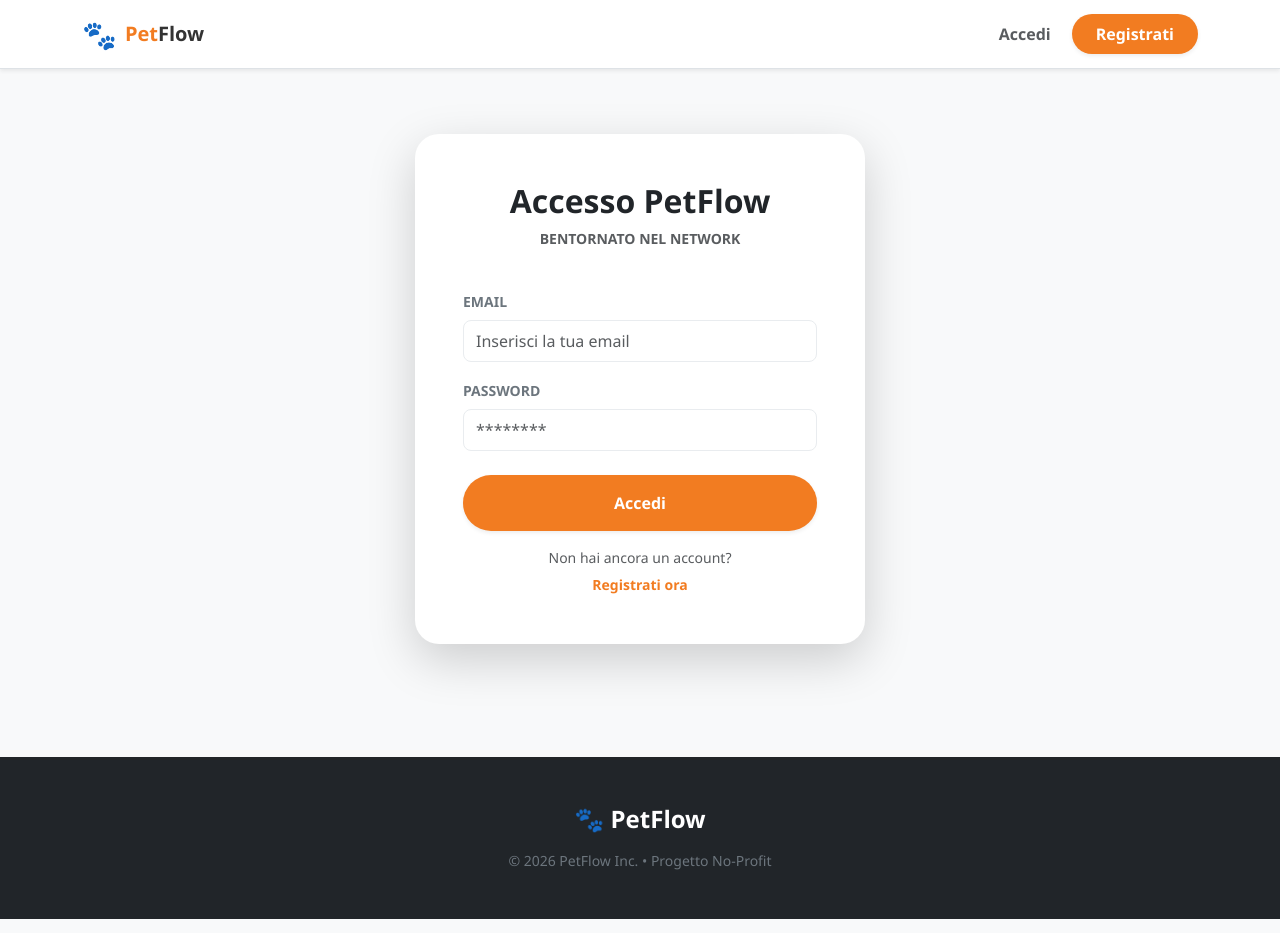
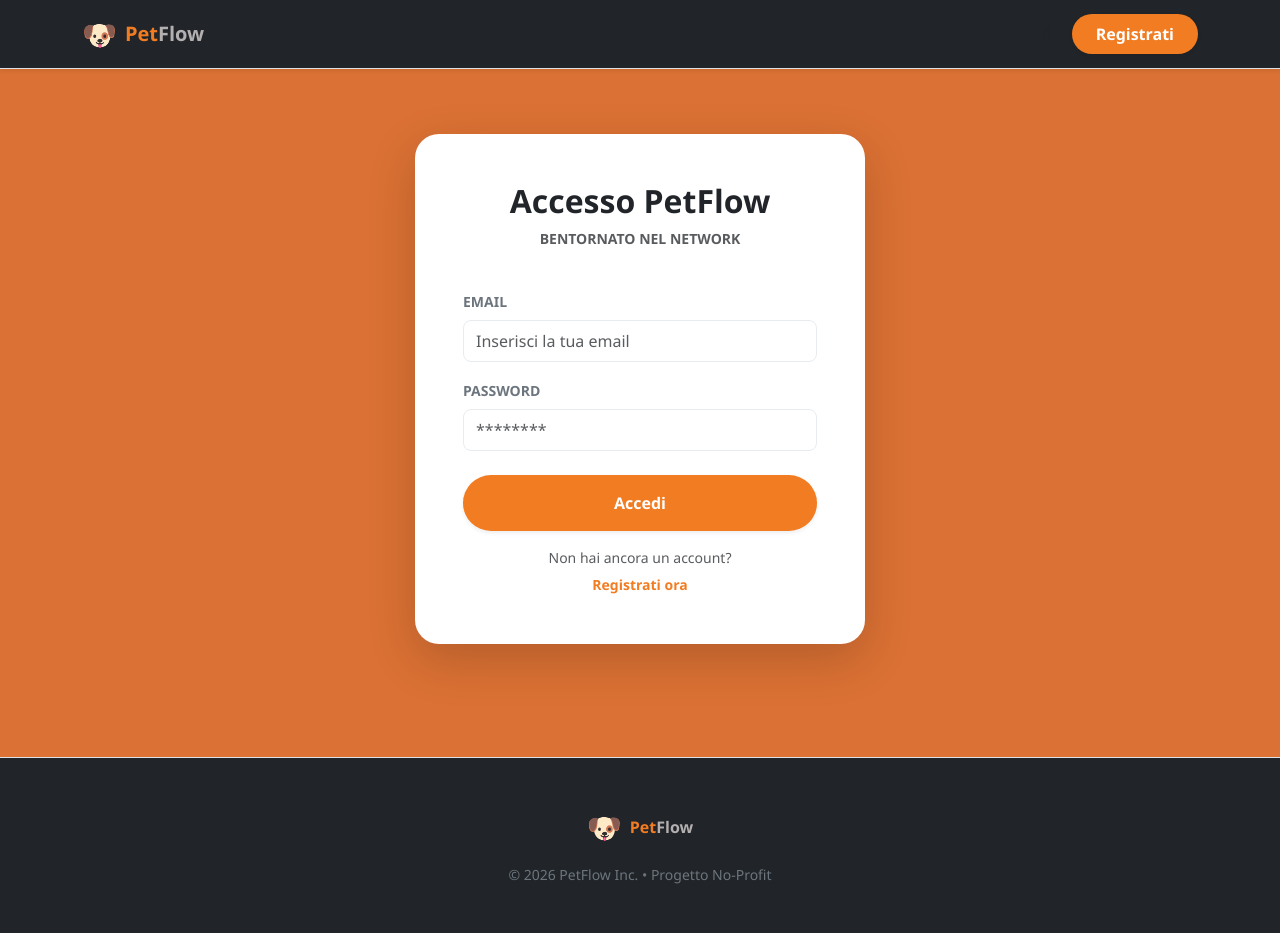
Before and after one commit to IadeliseGiovanni/animali-frontend, an Angular app in the folder animali-frontend/: page /login in a window 1280 px wide. Built offline with nearby package versions, Linux system fonts and the light colour scheme.

Commit message:
new background + refactor footer + navbar

```diff
--- a/animali-frontend/src/app/app.html
+++ b/animali-frontend/src/app/app.html
@@ -1,12 +1,12 @@
-<nav class="navbar navbar-expand-lg navbar-light bg-white border-bottom shadow-sm sticky-top">
+<nav class="navbar navbar-expand-lg navbar-light bg-dark border-bottom shadow-sm sticky-top">
   <div class="container">
     <a
       class="navbar-brand fw-bold d-flex align-items-center"
       routerLink="/animali"
       style="color: #f27c21"
     >
-      <span class="fs-3 me-2">🐾</span>
-      <span class="brand-text">Pet<span style="color: #333">Flow</span></span>
+      <span class="fs-3 me-2">🐶</span>
+      <span class="brand-text">Pet<span style="color: #b5b0b0">Flow</span></span>
     </a>
 
     <button
@@ -23,20 +23,23 @@
         @if (authService.isAuthenticated() && authService.isAdmin()) {
           <li class="nav-item">
             <a
-              class="nav-link px-3 fw-semibold"
+              class="nav-link px-3 fw-semibold text-white"
               routerLink="/adottanti"
               routerLinkActive="active-link"
               >Adottanti</a
             >
           </li>
           <li class="nav-item">
-            <a class="nav-link px-3 fw-semibold" routerLink="/centri" routerLinkActive="active-link"
+            <a
+              class="nav-link px-3 fw-semibold text-white"
+              routerLink="/centri"
+              routerLinkActive="active-link"
               >Centri</a
             >
           </li>
           <li class="nav-item">
             <a
-              class="nav-link px-3 fw-semibold"
+              class="nav-link px-3 fw-semibold text-white"
               routerLink="/volontari"
               routerLinkActive="active-link"
               >Volontari</a
@@ -45,7 +48,7 @@
 
           <li class="nav-item">
             <a
-              class="nav-link px-3 fw-semibold"
+              class="nav-link px-3 fw-semibold text-white"
               routerLink="/gestione-pratiche"
               routerLinkActive="active-link"
               >Pratiche</a
@@ -113,9 +116,25 @@
 
 <main class="content-area"><router-outlet></router-outlet></main>
 
-<footer class="bg-dark text-white py-5 mt-5">
+<footer class="bg-dark text-white border-top py-5 mt-5">
   <div class="container text-center">
-    <h4 class="fw-bold mb-3">🐾 PetFlow</h4>
-    <p class="small text-secondary mb-0">© 2026 PetFlow Inc. • Progetto No-Profit</p>
+
+    <a
+      class="footer-brand fw-bold d-inline-flex align-items-center text-decoration-none mb-3"
+      routerLink="/animali"
+      style="cursor: pointer;"
+    >
+      <span class="fs-3 me-2">🐶</span>
+
+      <span class="brand-text">
+        <span style="color: #f27c21;">Pet</span>
+        <span style="color: #b5b0b0;">Flow</span>
+      </span>
+    </a>
+
+    <p class="small text-secondary mb-0">
+      © 2026 PetFlow Inc. • Progetto No-Profit
+    </p>
+
   </div>
 </footer>
--- a/animali-frontend/src/app/components/adottante/adottante.html
+++ b/animali-frontend/src/app/components/adottante/adottante.html
@@ -195,7 +195,7 @@
               <div
                 class="card-header bg-white p-4 border-0 d-flex justify-content-between align-items-center"
               >
-                <h4 class="fw-bold mb-0">🐾 Animali Adottati</h4>
+                <h4 class="fw-bold mb-0">🐶 Animali Adottati</h4>
                 <span class="badge bg-light text-dark border rounded-pill"
                   >{{ p.animaliAdottati.length }} animali</span
                 >
--- a/animali-frontend/src/app/components/animali/animali.html
+++ b/animali-frontend/src/app/components/animali/animali.html
@@ -208,7 +208,7 @@
                   <span class="spinner-border spinner-border-sm me-2" role="status"></span>
                   Invio in corso...
                 } @else if (selected.adottato) {
-                  Già Adottato 🐾
+                  Già Adottato 🐶
                 } @else {
                   Avvia Pratica di Adozione
                 }
--- a/animali-frontend/src/app/components/login/login.ts
+++ b/animali-frontend/src/app/components/login/login.ts
@@ -12,6 +12,7 @@ import { Router, RouterLink } from '@angular/router';
   templateUrl: './login.html',
   styleUrl: './login.css',
 })
+
 export class LoginComponent {
   private authService = inject(AuthService);
   private router = inject(Router);
@@ -36,7 +37,7 @@ export class LoginComponent {
       error: (err) => {
         this.isLoading.set(false);
         if (err.status === 403) {
-          this.errorMessage.set('Account non verificato. Controlla la tua email! 🐾');
+          this.errorMessage.set('Account non verificato. Controlla la tua email! 🐶');
           this.showResendButton.set(true); // Mostra il tasto se l'errore è 403
         } else if (err.status === 401) {
           this.errorMessage.set('Email o password non corrette.');
--- a/animali-frontend/src/app/components/register/register.html
+++ b/animali-frontend/src/app/components/register/register.html
@@ -2,7 +2,7 @@
   <div class="card register-card shadow-lg border-0">
     <div class="card-body p-4 p-md-5">
       <div class="text-center mb-4">
-        <h2 class="fw-bold text-dark">Unisciti a noi 🐾</h2>
+        <h2 class="fw-bold text-dark">Unisciti a noi 🐶</h2>
         <p class="text-muted">Crea un account per iniziare il tuo percorso</p>
       </div>
 
--- a/animali-frontend/src/styles.css
+++ b/animali-frontend/src/styles.css
@@ -7,7 +7,7 @@
 }
 
 body {
-  background-color: #f8f9fa;
+  background-color: #d7611de5;
   font-family: 'Segoe UI', Roboto, sans-serif;
 }
 
```
